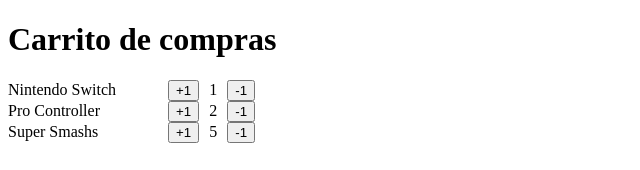
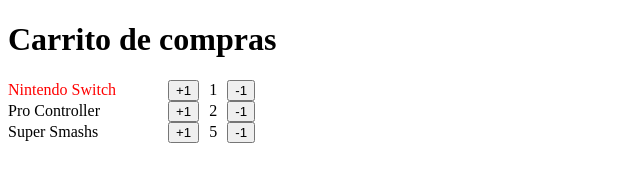
Before and after one commit to jose-angell/react-02-first-steps, a React (Vite) app: page / in a window 1280 px wide. Shown: the top 170 px of the page, without its empty margins (0-640 px from the left). Built offline with nearby package versions, Linux system fonts and the light colour scheme.

Commit message:
feat: utilizar componentes de estilos

```diff
--- /dev/null
+++ b/src/shopping-cart/ItemCounter.css
@@ -0,0 +1,15 @@
+.item-row {
+
+        display: flex;
+        align-items: center;
+        gap: 10px;
+}
+.item-text {
+    width: 150px;
+}
+.color-red {
+    color: red;
+}
+.color-black {
+    color: black;
+}
--- a/src/shopping-cart/ItemCounter.tsx
+++ b/src/shopping-cart/ItemCounter.tsx
@@ -1,5 +1,5 @@
 import { useState } from 'react'
-
+import './ItemCounter.css'
 interface Props {
     name: string;
     quantity?: number;
@@ -19,12 +19,11 @@
 
   return (
     <section
-        style = {{
-        display: 'flex',
-        alignItems: 'center',
-        gap: 10
-    }}>
-        <span style={{ width: 150 }}
+       className='item-row'
+    >
+        <span
+        className='item-text'
+        style={{ color: count == 1 ? 'red' : 'black'}}
         > {name}</span>
         <button
         onClick={handeAdd}
```
